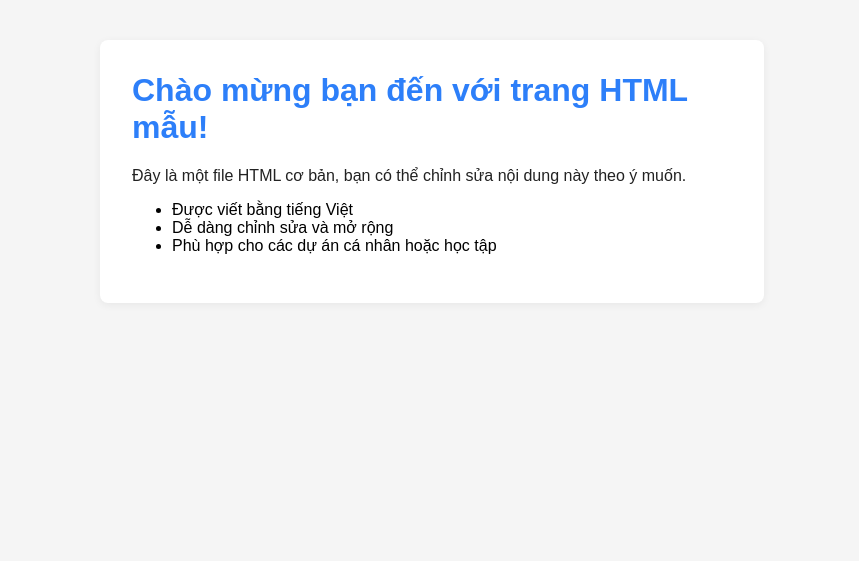
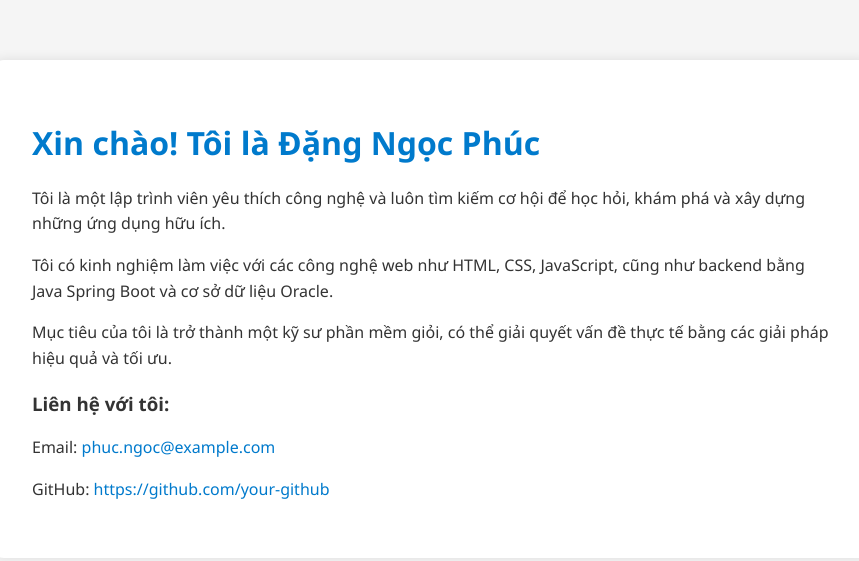
Before and after one commit to dangngocphuc/my-ci-app, a plain HTML site: page index.html in a window 1280 px wide. Shown: the whole page, without its empty margins (208-1067 px from the left). Drawn offline with Linux system fonts and the light colour scheme.

Commit message:
Update index.html

```diff
--- a/index.html
+++ b/index.html
@@ -1,42 +1,61 @@
 <!DOCTYPE html>
 <html lang="vi">
 <head>
-    <meta charset="UTF-8">
-    <meta name="viewport" content="width=device-width, initial-scale=1.0">
-    <title>Trang HTML Mẫu</title>
+  <meta charset="UTF-8" />
+  <meta name="viewport" content="width=device-width, initial-scale=1.0"/>
+  <title>Giới thiệu bản thân - Đặng Ngọc Phúc</title>
   <style>
     body {
-            font-family: Arial, sans-serif;
-            background: #f5f5f5;
+      font-family: 'Segoe UI', sans-serif;
       margin: 0;
       padding: 0;
+      background: #f5f5f5;
+      color: #333;
     }
     .container {
-            max-width: 600px;
-            margin: 40px auto;
+      max-width: 800px;
+      margin: 60px auto;
       background: #fff;
-            border-radius: 8px;
-            padding: 32px;
-            box-shadow: 0 2px 8px rgba(0,0,0,0.06);
+      padding: 40px;
+      border-radius: 12px;
+      box-shadow: 0 0 12px rgba(0,0,0,0.1);
     }
     h1 {
-            color: #2d7ff9;
-            margin-top: 0;
+      color: #007acc;
     }
     p {
-            color: #222;
+      line-height: 1.6;
+    }
+    .contact {
+      margin-top: 20px;
+    }
+    .contact a {
+      color: #007acc;
+      text-decoration: none;
+    }
+    .contact a:hover {
+      text-decoration: underline;
     }
   </style>
 </head>
 <body>
   <div class="container">
-        <h1>Chào mừng bạn đến với trang HTML mẫu!</h1>
-        <p>Đây là một file HTML cơ bản, bạn có thể chỉnh sửa nội dung này theo ý muốn.</p>
-        <ul>
-            <li>Được viết bằng tiếng Việt</li>
-            <li>Dễ dàng chỉnh sửa và mở rộng</li>
-            <li>Phù hợp cho các dự án cá nhân hoặc học tập</li>
-        </ul>
+    <h1>Xin chào! Tôi là Đặng Ngọc Phúc</h1>
+    <p>
+      Tôi là một lập trình viên yêu thích công nghệ và luôn tìm kiếm cơ hội để học hỏi, khám phá và xây dựng những ứng dụng hữu ích.
+    </p>
+    <p>
+      Tôi có kinh nghiệm làm việc với các công nghệ web như HTML, CSS, JavaScript, cũng như backend bằng Java Spring Boot và cơ sở dữ liệu Oracle.
+    </p>
+    <p>
+      Mục tiêu của tôi là trở thành một kỹ sư phần mềm giỏi, có thể giải quyết vấn đề thực tế bằng các giải pháp hiệu quả và tối ưu.
+    </p>
+
+    <div class="contact">
+      <h3>Liên hệ với tôi:</h3>
+      <p>Email: <a href="mailto:phuc.ngoc@example.com">phuc.ngoc@example.com</a></p>
+      <p>GitHub: <a href="https://github.com/your-github" target="_blank">https://github.com/your-github</a></p>
+    </div>
   </div>
 </body>
 </html>
```
Lines whose indentation alone changed are shown as unchanged.
